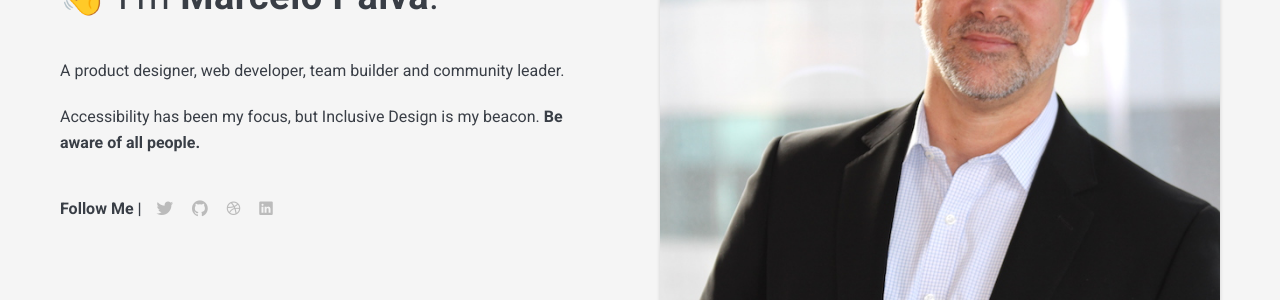
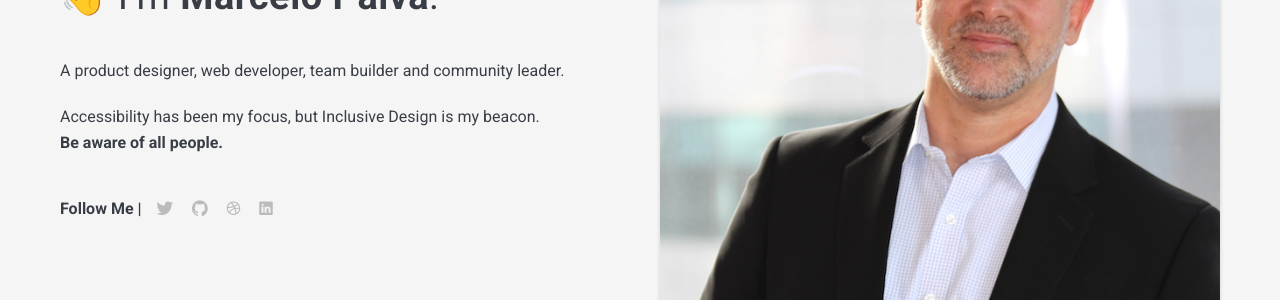
Before and after one commit to mpaiva/blog, a Jekyll site: the page built from index.html, in a window 1280 px wide. Shown: the part 362-662 px from the top of the page. Built offline with Jekyll 4.4.1, drawn with Linux system fonts in a browser that asks for light colours; nearby versions of some CDN libraries; the list of posts is cut into pages by our own code.

Commit message:
content edits and redirect

```diff
--- a/_data/settings.yml
+++ b/_data/settings.yml
@@ -11,7 +11,7 @@ author:
   name: Marcelo Paiva
   image: paiva-00.jpg
   say-hello: 👋 I’m <strong>Marcelo Paiva</strong>.
-  bio: <p>A product designer, web developer, team builder and community leader.</p><p>Accessibility has been my focus, but Inclusive Design is my beacon. <strong>Be aware of all people.</strong></p>
+  bio: <p>A product designer, web developer, team builder and community leader.</p><p>Accessibility has been my focus, but Inclusive Design is my beacon.<br/> <strong>Be aware of all people.</strong></p>
 
 
 #-------------------------------
```
